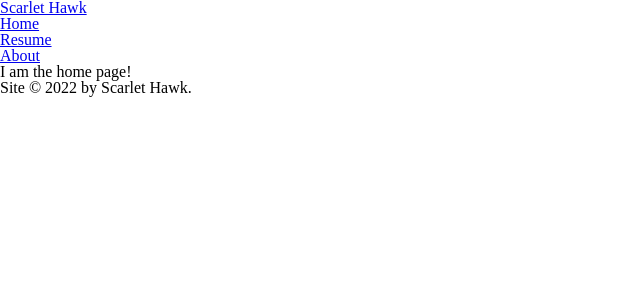
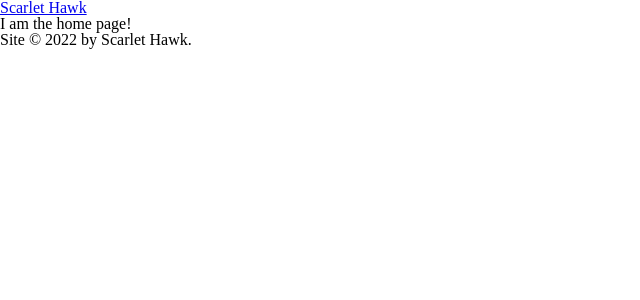
Before and after one commit to mrugandhz/itmo-jekyll-starter, a Jekyll site: the page built from index.md, in a window 1280 px wide. Shown: the top 300 px of the page, without its empty margins (0-640 px from the left). Built offline with Jekyll 4.4.1, drawn with Linux system fonts in a browser that asks for light colours.

Commit message:
Move navigation into a conditional include

```diff
--- a/_layouts/default.html
+++ b/_layouts/default.html
@@ -23,14 +23,11 @@
 
   <header id="header">
     <h1><a href="{{ "/" | absolute_url }}">{{ site.data.custom.title }}</a></h1>
-    <nav id="navigation">
-      <ul>
-      {% for file in site.data.custom.navigation %}
-        {%- assign nav = site.pages | where: "name", file -%}
-        {% for item in nav %}<li><a href="{{ item.url }}">{{ item.title }}</a></li>{% endfor %}
-      {% endfor %}
-      </ul>
-    </nav>
+
+    {%- if site.data.custom.navigation -%}
+    {% include navigation.html %}
+    {% endif %}
+
   </header>
 
   {{ content }}
```
Also changed, not shown: _data/custom.yml (+7 -5 lines), _includes/navigation.html (added, +8 -0 lines).
